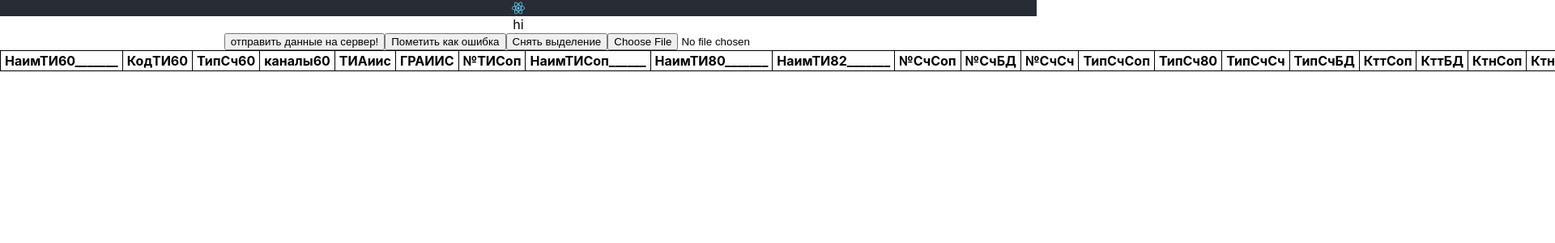
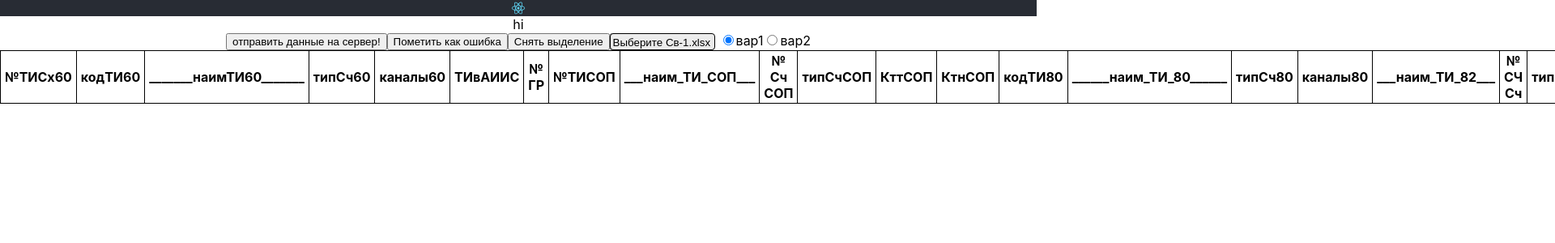
Before and after one commit to alex8023g/monitoringSi, a React (Create React App) app: page / in a window 1280 px wide. Shown: the top 300 px of the page at 81% size, 1920 px wide, since content can reach past the window. Built offline with nearby package versions, Linux system fonts and the light colour scheme.

Commit message:
add change colums order

```diff
--- a/src/App.js
+++ b/src/App.js
@@ -4,10 +4,15 @@ import './App.css';
 import { nanoid } from 'nanoid';
 import Selectable from 'selectable.js';
 import { readXlsx } from './readXlsx.js';
+import { colFullName, colOrderObj } from './constants.js';
 
 function App() {
   const [siState, setSiState] = useState([]);
-  const [appState, setAppState] = useState({});
+  const [appState, setAppState] = useState({
+    selectedCell: {},
+    colOrderOpt: 'opt1',
+    colOrder: colOrderObj.opt1,
+  });
 
   let sechID;
   useEffect(() => {
@@ -176,6 +181,15 @@ function App() {
     console.log(e);
   }
 
+  function handleRadioBtn(e) {
+    console.log(e.target.value);
+    setAppState({
+      ...appState,
+      colOrderOpt: e.target.value,
+      colOrder: colOrderObj[e.target.value],
+    });
+  }
+
   return (
     <div className='App'>
       <header className='App-header'>
@@ -185,44 +199,36 @@ function App() {
       <button onClick={fdel}>отправить данные на сервер!</button>
       <button onClick={markWarning}>Пометить как ошибка</button>
       <button onClick={unSelectBtn}>Снять выделение</button>
-      <input type={'file'} onChange={readFileXlsx} />
-
+      <input id='input-xlsx' type={'file'} onChange={readFileXlsx} />
+      <input
+        id='radioBtnId1'
+        type='radio'
+        name='colOrder'
+        value='opt1'
+        checked={appState.colOrderOpt === 'opt1'}
+        onChange={handleRadioBtn}
+      />
+      <label for='radioBtnId1'>вар1</label>
+      <input
+        id='radioBtnId2'
+        type='radio'
+        name='colOrder'
+        value='opt2'
+        checked={appState.colOrderOpt === 'opt2'}
+        onChange={handleRadioBtn}
+      />
+      <label for='radioBtnId2'>вар2</label>
       <table>
         <thead>
           <tr>
-            <th>НаимТИ60_______</th>
-            <th>КодТИ60</th>
-            <th>ТипСч60</th>
-            <th>каналы60</th>
-            <th>ТИАиис</th>
-            <th>ГРАИИС</th>
-            <th>№ТИСоп</th>
-            <th>НаимТИСоп______</th>
-            <th>НаимТИ80_______</th>
-            <th>НаимТИ82_______</th>
-
-            <th>№СчСоп</th>
-            <th>№СчБД</th>
-            <th>№СчСч</th>
-
-            <th>ТипСчСоп</th>
-            <th>ТипСч80</th>
-            <th>ТипСчСч</th>
-            <th>ТипСчБД</th>
-
-            <th>КттСоп</th>
-            <th>КттБД</th>
-            <th>КтнСоп</th>
-            <th>КтнБД</th>
-
-            <th>КодТИ80</th>
-            <th>Каналы80</th>
+            {appState.colOrder.map((param) => (
+              <th key={nanoid()}>{colFullName[param]}</th>
+            ))}
           </tr>
         </thead>
         <tbody id='tbodyId1' onClick={tdOnClick2} tabIndex='0'>
           {siState.map((item) => {
-            let tdContent = Object.keys(item).map((param) => {
-              if (param === 'id') return null;
+            let tdContent = appState.colOrder.map((param) => {
               return (
                 <td
                   key={item[param].id}
@@ -243,107 +249,3 @@ function App() {
 }
 
 export default App;
-
-/*
-<tr key={item.kodTi80.v}>
-  <td
-    colname={'naimTi60'}
-    className={
-      item.naimTi60?.status + ' ' + item.naimTi60?.selected
-    }
-  >
-    {item.naimTi60?.v}
-  </td>
-  <td
-    colname={'kodTi60'}
-    className={item.kodTi60?.status + ' ' + item.kodTi60?.selected}
-  >
-    {item.kodTi60?.v}
-  </td>
-  <td
-    colname={'tipSch60'}
-    className={
-      item.tipSch60?.status + ' ' + item.tipSch60?.selected
-    }
-  >
-    {item.tipSch60?.v}
-  </td>
-  <td
-    colname={'kanaly60'}
-    className={
-      item.kanaly60?.status + ' ' + item.kanaly60?.selected
-    }
-  ></td>
-  <td
-    colname={'tiAiis'}
-    className={item.tiAiis?.status + ' ' + item.tiAiis?.selected}
-  >
-    {item.tiAiis.v}
-  </td>
-  <td
-    colname={'gr'}
-    className={item.gr?.status + ' ' + item.gr?.selected}
-  >
-    {item.gr?.v}
-  </td>
-  <td
-    colname={'numTiSop'}
-    className={
-      item.numTiSop?.status + ' ' + item.numTiSop?.selected
-    }
-  >
-    {item.numTiSop?.v}
-  </td>
-  <td
-    colname={'naimTiSop'}
-    id={item.naimTiSop?.id}
-    className={
-      item.naimTiSop?.status + ' ' + item.naimTiSop?.selected
-    }
-  >
-    {item.naimTiSop?.v}
-  </td>
-  <td colname={'naimTi80'} onMouseDown={tdOnMD}>
-    {item.naimTi80?.v}
-  </td>
-  <td colname={'naimTi82'}>{item.naimTi82?.v}</td>
-  <td colname={'numSchSop'} className={item.numSchSop?.status}>
-    {item.numSchSop?.v}
-  </td>
-  <td colname={'numSchDB'} className={item.numSchDB?.status}>
-    {item.numSchDB?.v}
-  </td>
-  <td colname={'numSchSch'} className={item.numSchSch?.status}>
-    {item.numSchSch?.v}
-  </td>
-  <td colname={'tipSchSop'} className={item.tipSchSop?.status}>
-    {item.tipSchSop?.v}
-  </td>
-  <td colname={'tipSch80'} className={item.tipSch80?.status}>
-    {item.tipSch80?.v}
-  </td>
-  <td colname={'tipSchSch'} className={item.tipSchSch?.status}>
-    {item.tipSchSch?.v}
-  </td>
-  <td colname={'tipSchDB'} className={item.tipSchDB?.status}>
-    {item.tipSchDB?.v}
-  </td>
-  <td colname={'kttSop'} className={item.kttSop?.status}>
-    {item.kttSop?.v}
-  </td>
-  <td colname={'kttDB'} className={item.kttDB?.status}>
-    {item.kttDB?.v}
-  </td>
-  <td colname={'ktnSop'} className={item.ktnSop?.status}>
-    {item.ktnSop?.v}
-  </td>
-  <td colname={'ktnDB'} className={item.ktnDB?.status}>
-    {item.ktnDB?.v}
-  </td>
-  <td colname={'kodTi80'}>{item.kodTi80?.v}</td>
-  <td colname={'kanaly80'} className={item.kanaly80?.status}>
-    {item.kanaly80?.v}
-  </td>
-</tr>
-))}
-*/
--- /dev/null
+++ b/src/constants.js
@@ -0,0 +1,123 @@
+export const sameCharEn = [
+  'A',
+  'a',
+  'B',
+  'C',
+  'c',
+  'E',
+  'e',
+  'H',
+  'K',
+  'k',
+  'M',
+  'O',
+  'o',
+  'P',
+  'p',
+  'T',
+  'X',
+  'x',
+  'y',
+];
+export const sameCharRu = [
+  'А',
+  'а',
+  'В',
+  'С',
+  'с',
+  'Е',
+  'е',
+  'Н',
+  'К',
+  'к',
+  'М',
+  'О',
+  'о',
+  'Р',
+  'р',
+  'Т',
+  'Х',
+  'х',
+  'у',
+];
+
+export const colOrderObj = {
+  opt1: [
+    'numTiShem60',
+    'kodTi60',
+    'naimTi60',
+    'tipSch60',
+    'kanaly60',
+    'tiAiis',
+    'gr',
+    'numTiSop',
+    'naimTiSop',
+    'numSchSop',
+    'tipSchSop',
+    'kttSop',
+    'ktnSop',
+    'kodTi80',
+    'naimTi80',
+    'tipSch80',
+    'kanaly80',
+    'naimTi82',
+    'numSchSch',
+    'tipSchSch',
+    'tipSchDB',
+    'numSchDB',
+    'kttDB',
+    'ktnDB',
+  ],
+  opt2: [
+    'numTiShem60',
+    'naimTi60',
+    'naimTiSop',
+    'naimTi80',
+    'naimTi82',
+    'tipSch60',
+    'tipSchSop',
+    'tipSch80',
+    'tipSchSch',
+    'tipSchDB',
+    'tiAiis',
+    'gr',
+    'numTiSop',
+    'numSchDB',
+    'numSchSop',
+    'numSchSch',
+    'kttSop',
+    'kttDB',
+    'ktnSop',
+    'ktnDB',
+    'kodTi60',
+    'kodTi80',
+    'kanaly80',
+    'kanaly60',
+  ],
+};
+export const colFullName = {
+  numTiShem60: '№ТИСх60',
+  kodTi60: 'кодТИ60',
+  naimTi60: '_______наимТИ60_______',
+  tipSch60: 'типСч60',
+  kanaly60: 'каналы60',
+  tiAiis: 'ТИвАИИС',
+  gr: '№ ГР',
+  numTiSop: '№ТИСОП',
+  naimTiSop: '___наим_ТИ_СОП___',
+  naimTi80: '______наим_ТИ_80______',
+  naimTi82: '___наим_ТИ_82___',
+  numSchDB: '№ Сч ДБ',
+  numSchSop: '№ Сч СОП',
+  numSchSch: '№ СЧ Сч',
+  tipSchSop: 'типСчСОП',
+  tipSch80: 'типСч80',
+  tipSchSch: 'типСчСч',
+  tipSchDB: 'типСчДБ',
+  kttSop: 'КттСОП',
+  kttDB: 'КттДБ',
+  ktnSop: 'КтнСОП',
+  ktnDB: 'КтнДБ',
+  kodTi80: 'кодТИ80',
+  kanaly80: 'каналы80',
+};
--- a/src/index.css
+++ b/src/index.css
@@ -25,5 +25,18 @@ td {
 }
 
 .selected {
-  border: 2px solid orange;
+  outline: 2px solid orange;
 }
+#input-xlsx {
+  width: 130px;
+  margin-right: 5px;
+}
+
+#input-xlsx::before {
+  content: 'Выберите Св-1.xlsx';
+  padding: 3px 5px 1px 3px;
+  position: absolute;
+  border: 1px solid black;
+  border-radius: 4px;
+  background-color: rgb(236, 236, 236);
+}
--- a/src/readXlsx.js
+++ b/src/readXlsx.js
@@ -1,5 +1,6 @@
 import { nanoid } from 'nanoid';
 import ExcelJS from 'exceljs';
+import { sameCharEn, sameCharRu } from './constants.js';
 
 export const readXlsx = async (e) => {
   const workbook = new ExcelJS.Workbook();
@@ -17,48 +18,6 @@ export const readXlsx = async (e) => {
       // console.log(row[17])
 
       function sameChar(str) {
-        const sameCharEn = [
-          'A',
-          'a',
-          'B',
-          'C',
-          'c',
-          'E',
-          'e',
-          'H',
-          'K',
-          'k',
-          'M',
-          'O',
-          'o',
-          'P',
-          'p',
-          'T',
-          'X',
-          'x',
-          'y',
-        ];
-        const sameCharRu = [
-          'А',
-          'а',
-          'В',
-          'С',
-          'с',
-          'Е',
-          'е',
-          'Н',
-          'К',
-          'к',
-          'М',
-          'О',
-          'о',
-          'Р',
-          'р',
-          'Т',
-          'Х',
-          'х',
-          'у',
-        ];
         sameCharEn.forEach((item, index) => {
           let re = new RegExp(item, 'g');
           // console.log(str);
```
